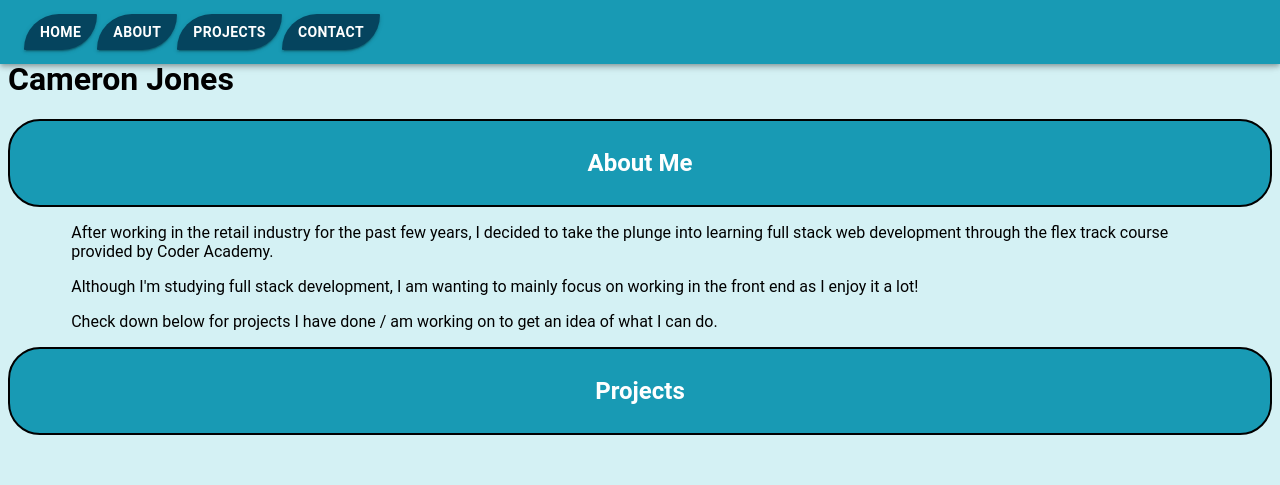
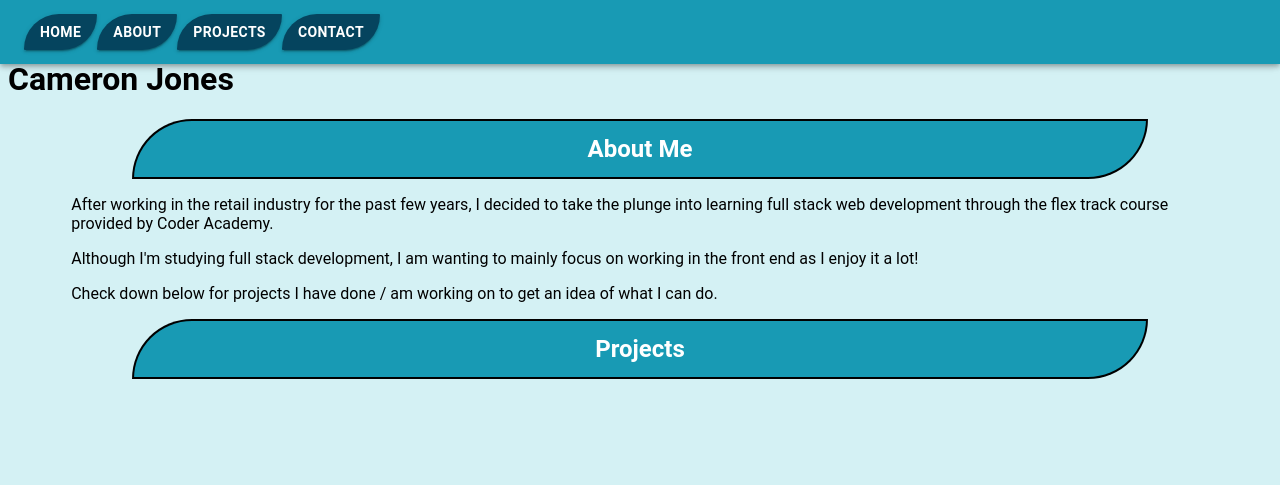
Before and after one commit to iamcrjones/my-portfolio, a React (Create React App) app: page / in a window 1280 px wide. Shown: the top 485 px of the page. Built offline with nearby package versions, Linux system fonts and the light colour scheme.

Commit message:
banner styling

```diff
--- a/src/styled/Global.style.js
+++ b/src/styled/Global.style.js
@@ -63,17 +63,22 @@ const GlobalStyles = createGlobalStyle`
     // }
     .banner {
         display: flex;
+        flex-direction: column;
         justify-content: center;
+        align-items: center;
         position: relative;
+        left: 0;
+        right: 0;
         border: 2px solid ${colors.color4};
         background-color: ${pallet.color3};
         color: white;
         padding: 0.5em 0;
         border: 2px solid black;
-        border-top-left-radius: 2rem 2rem;
-        border-top-right-radius: 2rem 2rem;
-        border-bottom-left-radius: 2rem;
-        border-bottom-right-radius: 2rem;
+        border-top-left-radius: 8rem 8rem;
+        border-bottom-right-radius: 8rem 8rem;
+        width: 80%;
+        height: 2.5rem;
+        margin: 0 auto 0 auto;
     }
     .aboutContent {
         padding: 0 5%;
```
